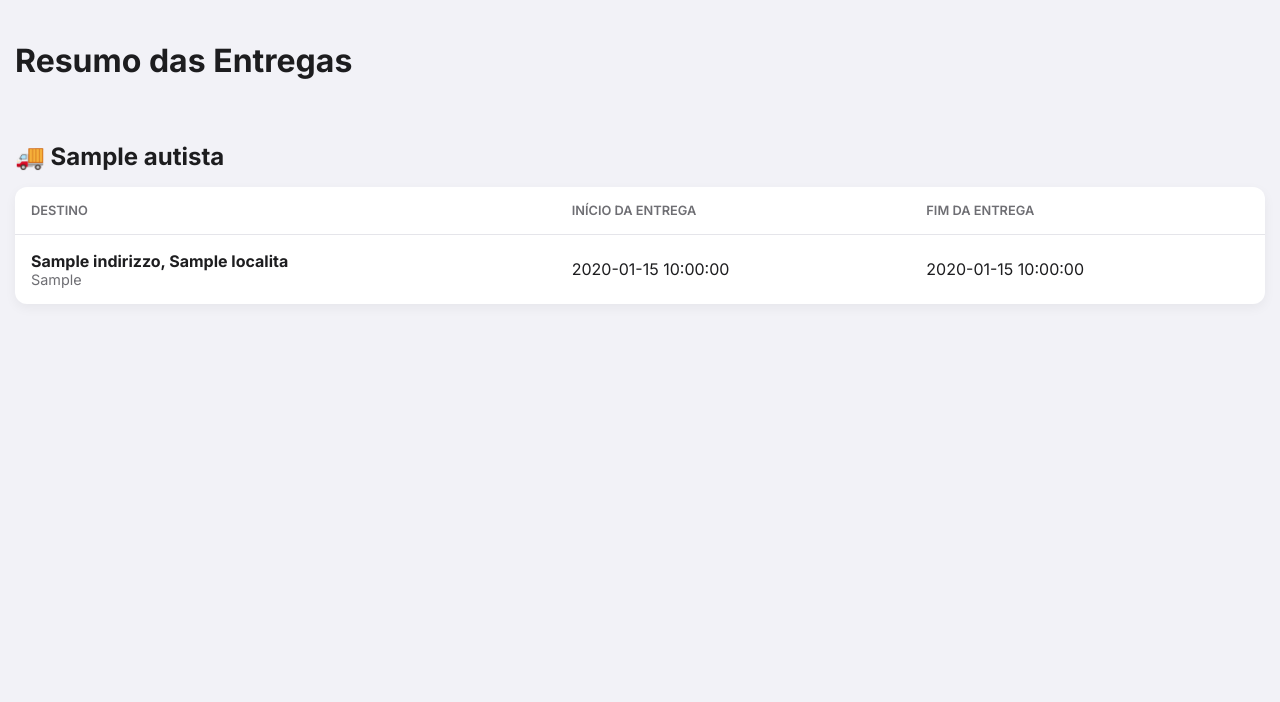
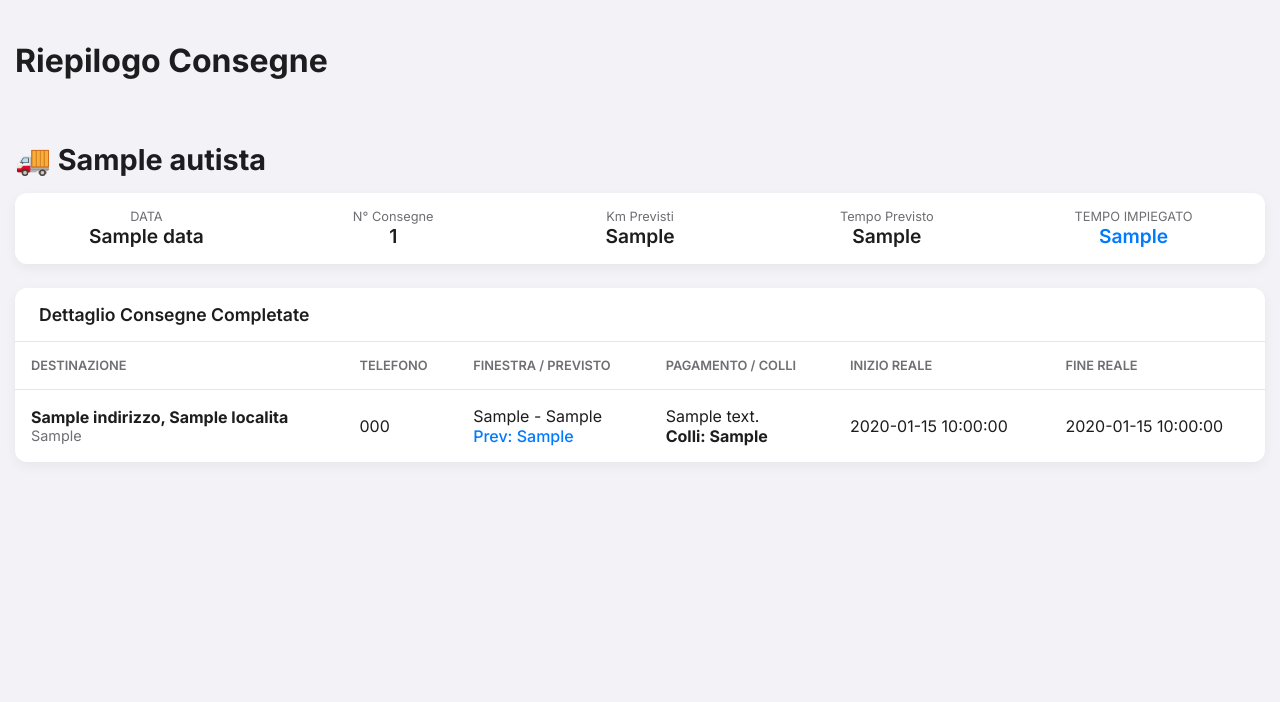
Before and after one commit to ecselken-hub/gestione-ordini-mexal, a Flask app: template templates/amministrazione.html in a window 1280 px wide. Shown: the top 702 px of the page. Run offline with Flask 3, Linux system fonts and the light colour scheme; the template is opened without the code that fills it: most values are stand-ins (such as "Sample title", 1, 10 or a date in 2020).

Commit message:
AGGIORNAMENTO 2.6

```diff
--- a/app.py
+++ b/app.py
@@ -14,13 +14,13 @@ app_data_store = {
 }
 
 def get_initial_status():
-    """Cria um dicionário de status padrão para um novo pedido."""
+    """Crea un dizionario di stato di default per un nuovo ordine."""
     return {'status': 'Da Lavorare', 'picked_items': {}, 'colli_totali_operatore': 0}
 
 def load_all_data():
     if app_data_store.get("orders"): return list(app_data_store["orders"].values())
 
-    print("--- Início do carregamento em massa de dados da API ---")
+    print("--- Inizio caricamento di massa dei dati dall'API ---")
 
     clients_response = mx_call_api('risorse/clienti/ricerca', method='POST', data={'Filtri': []})
     client_map = {client['codice']: client for client in (clients_response.get('dati') or [])}
@@ -164,7 +164,7 @@ def calcola_giri():
                 'efficienza': 'N/D', 'consumo_carburante': 'N/D'
             }
         except Exception as e:
-            print(f"Errore durante o cálculo da rota para {vettore}: {e}")
+            print(f"Errore durante il calcolo del percorso per {vettore}: {e}")
 
     return redirect(url_for('autisti'))
 
@@ -212,30 +212,55 @@ def end_consegna():
         app_data_store["delivery_events"].setdefault(order_key, {})['end_time'] = datetime.now().strftime('%H:%M:%S')
     return redirect(url_for('consegne_autista', autista_nome=autista_nome))
 
+# --- FUNZIONE AMMINISTRAZIONE AGGIORNATA ---
 @app.route('/amministrazione')
 def amministrazione():
-    eventi_per_autista = {}
-    for order_key, logistic_info in app_data_store["logistics"].items():
-        if isinstance(logistic_info, dict):
-            autista_nome = logistic_info.get('nome')
+    riepilogo_per_autista = {}
+    giri_calcolati = app_data_store.get("calculated_routes", {})
+
+    for autista_nome, giro_info in giri_calcolati.items():
+        consegne_completate = []
+        tempo_totale_consegne_sec = 0
+
+        for tappa in giro_info.get('tappe', []):
+            order_key = f"{tappa['sigla']}:{tappa['serie']}:{tappa['numero']}"
             evento = app_data_store["delivery_events"].get(order_key)
-            if autista_nome and evento and 'end_time' in evento:
-                if autista_nome not in eventi_per_autista: eventi_per_autista[autista_nome] = []
-                ordine = app_data_store["orders"].get(order_key)
-                dettaglio_evento = {
-                    'ragione_sociale': ordine.get('ragione_sociale', 'N/D'),
-                    'indirizzo': ordine.get('indirizzo', '-'), 'localita': ordine.get('localita', '-'),
-                    'start_time': evento.get('start_time', '-'), 'end_time': evento.get('end_time', '-')
-                }
-                eventi_per_autista[autista_nome].append(dettaglio_evento)
-    return render_template('amministrazione.html', eventi_per_autista=eventi_per_autista, active_page='amministrazione')
+
+            if evento and 'end_time' in evento:
+                # Calcola la durata della singola consegna
+                try:
+                    start_time = datetime.strptime(evento['start_time'], '%H:%M:%S')
+                    end_time = datetime.strptime(evento['end_time'], '%H:%M:%S')
+                    durata = end_time - start_time
+                    tempo_totale_consegne_sec += durata.total_seconds()
+                except (ValueError, TypeError):
+                    pass # Ignora se gli orari non sono validi
+
+                tappa['start_time_reale'] = evento.get('start_time', '-')
+                tappa['end_time_reale'] = evento.get('end_time', '-')
+
+                order_id = str(tappa.get('numero'))
+                status = app_data_store["statuses"].get(order_id, {})
+                tappa['colli_da_consegnare'] = status.get('colli_totali_operatore', 'N/D')
+
+                consegne_completate.append(tappa)
+
+        if consegne_completate:
+            # Aggiunge il tempo totale calcolato al riepilogo
+            giro_info['tempo_totale_reale'] = time.strftime("%Hh %Mm", time.gmtime(tempo_totale_consegne_sec))
+            riepilogo_per_autista[autista_nome] = {
+                'summary': giro_info,
+                'consegne': consegne_completate
+            }
+
+    return render_template('amministrazione.html', riepilogo_per_autista=riepilogo_per_autista, active_page='amministrazione')
 
 @app.route('/order/<sigla>/<serie>/<numero>')
 def order_detail_view(sigla, serie, numero):
     if not app_data_store["orders"]: load_all_data()
     order_key = f"{sigla}:{serie}:{numero}"
     order = app_data_store["orders"].get(order_key)
-    if not order: return f"Erro: Detalhes do pedido {order_key} não encontrados.", 404
+    if not order: return f"Errore: Dettagli ordine {order_key} non trovati.", 404
     order_id = str(order.get('numero'))
     if order_id not in app_data_store["statuses"]:
         app_data_store["statuses"][order_id] = get_initial_status()
@@ -247,7 +272,7 @@ def order_action(sigla, serie, numero):
     action = request.form.get('action')
     order_id = str(numero)
     current_state = app_data_store["statuses"].get(order_id)
-    if not current_state: return "Status do pedido não encontrado.", 404
+    if not current_state: return "Stato dell'ordine non trovato.", 404
     if action == 'start_picking':
         current_state['status'] = 'In Picking'
     elif action == 'complete_picking':
--- a/templates/amministrazione.html
+++ b/templates/amministrazione.html
@@ -1,34 +1,75 @@
 {% extends "base.html" %}
 
-{% block title %}Administração{% endblock %}
+{% block title %}Amministrazione{% endblock %}
 
 {% block content %}
 <div class="header">
-    <h1>Resumo das Entregas</h1>
+    <h1>Riepilogo Consegne</h1>
 </div>
 
-{% if eventi_per_autista %}
-    {% for autista, eventi in eventi_per_autista.items() %}
-        <h2 style="font-size: 1.5rem; margin-top: 2.5rem; margin-bottom: 1rem;">🚚 {{ autista }}</h2>
+{% if riepilogo_per_autista %}
+    {% for autista, data in riepilogo_per_autista.items() %}
+        <h2 style="font-size: 1.8rem; margin-top: 2.5rem; margin-bottom: 1rem;">🚚 {{ autista }}</h2>
+
         <div class="card">
+            <div class="card-body" style="display: grid; grid-template-columns: repeat(auto-fit, minmax(150px, 1fr)); gap: 1rem; text-align: center;">
+                <div class="p-2">
+                    <div style="font-size: 0.8rem; color: var(--secondary-text-color);">DATA</div>
+                    <div style="font-size: 1.2rem; font-weight: 600;">{{ data.summary.data }}</div>
+                </div>
+                <div class="p-2">
+                    <div style="font-size: 0.8rem; color: var(--secondary-text-color);">N° Consegne</div>
+                    <div style="font-size: 1.2rem; font-weight: 600;">{{ data.summary.num_consegne }}</div>
+                </div>
+                <div class="p-2">
+                    <div style="font-size: 0.8rem; color: var(--secondary-text-color);">Km Previsti</div>
+                    <div style="font-size: 1.2rem; font-weight: 600;">{{ data.summary.km_previsti }}</div>
+                </div>
+                <div class="p-2">
+                    <div style="font-size: 0.8rem; color: var(--secondary-text-color);">Tempo Previsto</div>
+                    <div style="font-size: 1.2rem; font-weight: 600;">{{ data.summary.tempo_previsto }}</div>
+                </div>
+                <div class="p-2">
+                    <div style="font-size: 0.8rem; color: var(--secondary-text-color);">TEMPO IMPIEGATO</div>
+                    <div style="font-size: 1.2rem; font-weight: 600; color: var(--accent-color);">{{ data.summary.tempo_totale_reale }}</div>
+                </div>
+            </div>
+        </div>
+
+        <div class="card" style="margin-top: 1.5rem;">
+            <div class="card-header">Dettaglio Consegne Completate</div>
             <div class="table-responsive">
                 <table>
                     <thead>
                         <tr>
-                            <th>Destino</th>
-                            <th>Início da Entrega</th>
-                            <th>Fim da Entrega</th>
+                            <th>Destinazione</th>
+                            <th>Telefono</th>
+                            <th>Finestra / Previsto</th>
+                            <th>Pagamento / Colli</th>
+                            <th>Inizio Reale</th>
+                            <th>Fine Reale</th>
                         </tr>
                     </thead>
                     <tbody>
-                        {% for evento in eventi %}
+                        {% for tappa in data.consegne %}
                             <tr>
                                 <td>
-                                    <strong>{{ evento.indirizzo }}, {{ evento.localita }}</strong>
-                                    <div style="color: var(--secondary-text-color); font-size: 0.9rem;">{{ evento.ragione_sociale }}</div>
+                                    <strong>{{ tappa.indirizzo }}, {{ tappa.localita }}</strong>
+                                    <div style="font-size: 0.9rem; color: var(--secondary-text-color);">{{ tappa.ragione_sociale }}</div>
                                 </td>
-                                <td>{{ evento.start_time }}</td>
-                                <td>{{ evento.end_time }}</td>
+                                <td>{{ tappa.telefono }}</td>
+                                <td>
+                                    {{ tappa.orario1_start or 'N/D' }} - {{ tappa.orario1_end or 'N/D' }}
+                                    {% if tappa.orario_previsto %}
+                                        <br><span style="color: var(--accent-color); font-weight: 500;">Prev: {{ tappa.orario_previsto }}</span>
+                                    {% endif %}
+                                </td>
+                                <td>
+                                    {{ tappa.pagamento_desc }}
+                                    <br><strong>Colli: {{ tappa.colli_da_consegnare }}</strong>
+                                </td>
+                                <td>{{ tappa.start_time_reale }}</td>
+                                <td>{{ tappa.end_time_reale }}</td>
                             </tr>
                         {% endfor %}
                     </tbody>
@@ -37,6 +78,10 @@
         </div>
     {% endfor %}
 {% else %}
-    <div class="card"><div class="card-body" style="text-align: center;">Nenhuma entrega foi concluída ainda.</div></div>
+    <div class="card">
+        <div class="card-body" style="text-align: center; padding: 2rem; color: var(--secondary-text-color);">
+            Nessuna consegna è stata ancora completata.
+        </div>
+    </div>
 {% endif %}
 {% endblock %}
--- a/templates/autisti.html
+++ b/templates/autisti.html
@@ -1,6 +1,6 @@
 {% extends "base.html" %}
 
-{% block title %}Motoristas{% endblock %}
+{% block title %}Autisti{% endblock %}
 
 {% block content %}
 <style>
--- a/templates/base.html
+++ b/templates/base.html
@@ -54,7 +54,7 @@
         .table-responsive { width: 100%; overflow-x: auto; }
         table { width: 100%; border-collapse: collapse; text-align: left; }
         th, td { padding: 1rem; border-bottom: 1px solid var(--separator-color); vertical-align: middle; }
-        th { font-weight: 600; color: var(--secondary-text-color); text-transform: uppercase; font-size: 0.8rem; }
+        th { font-weight: 600; color: var(--secondary-text-color); text-transform: uppercase; font-size: 0.8rem; white-space: nowrap; }
         tbody tr:last-child td { border-bottom: none; }
         .tab-bar {
             position: fixed; bottom: 0; left: 0; right: 0; height: 75px;
@@ -71,7 +71,7 @@
         }
         .tab-item .icon { font-size: 1.8rem; margin-bottom: 2px; }
         .tab-item.active { color: var(--accent-color); }
-        .btn { display: inline-block; padding: 10px 20px; font-size: 1rem; font-weight: 600; border-radius: 10px; text-decoration: none; border: none; cursor: pointer; }
+        .btn { display: inline-block; padding: 10px 20px; font-size: 1rem; font-weight: 600; border-radius: 10px; text-decoration: none; border: none; cursor: pointer; white-space: nowrap; }
         .btn-primary { background-color: var(--accent-color); color: white; }
         .btn-secondary { background-color: #e5e5ea; color: var(--accent-color); }
         .btn-success { background-color: var(--success-color); color: white; }
@@ -88,6 +88,21 @@
         .bg-secondary { background-color: var(--secondary-text-color); }
         .bg-success { background-color: var(--success-color); }
         .bg-warning { background-color: var(--warning-color); color: var(--primary-text-color) !important; }
+
+        /* --- NUOVA REGOLA PER IL RESPONSIVE --- */
+        @media (max-width: 768px) {
+            th, td {
+                padding: 0.75rem 0.5rem; /* Riduci lo spazio interno delle celle */
+                font-size: 0.9rem; /* Riduci leggermente il testo */
+            }
+            .header h1 {
+                font-size: 1.5rem; /* Riduci il titolo della pagina */
+            }
+            .btn {
+                padding: 8px 12px; /* Riduci la dimensione dei pulsanti */
+                font-size: 0.9rem;
+            }
+        }
     </style>
 </head>
 <body>
--- a/templates/orders.html
+++ b/templates/orders.html
@@ -13,7 +13,7 @@
             <label for="giorno_filtro" style="font-weight: 500;">Filtra per Giorno:</label>
             <input type="number" class="form-control" id="giorno_filtro" name="giorno_filtro" value="{{ giorno_selezionato or '' }}" min="1" max="31" placeholder="Giorno" style="width: 100px;">
             <button type="submit" class="btn btn-primary">Filtra</button>
-            <a href="{{ url_for('ordini_list') }}" style="color: var(--accent-color); text-decoration: none; font-weight: 500;">Tutto</a>
+            <a href="{{ url_for('ordini_list') }}" style="color: var(--accent-color); text-decoration: none; font-weight: 500;">Pulisci</a>
         </form>
     </div>
 </div>
@@ -52,7 +52,7 @@
                 </tr>
                 {% else %}
                 <tr>
-                    <td colspan="5" style="text-align: center; padding: 2rem; color: var(--secondary-text-color);">Nessuna richiesta trovata.</td>
+                    <td colspan="5" style="text-align: center; padding: 2rem; color: var(--secondary-text-color);">Nessun ordine trovato.</td>
                 </tr>
                 {% endfor %}
             </tbody>
```
Also changed, not shown: templates/consegna_autista.html (+6 -6 lines).
